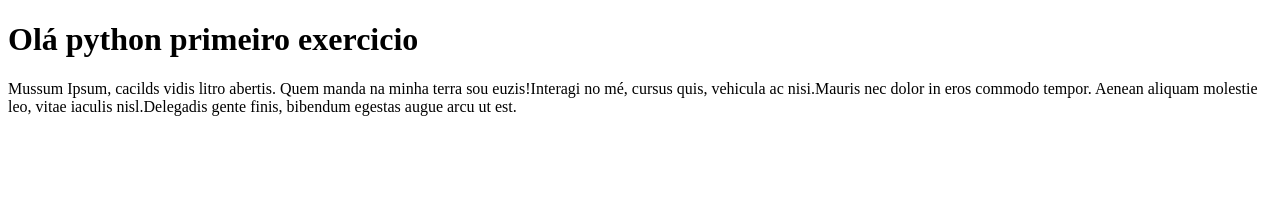
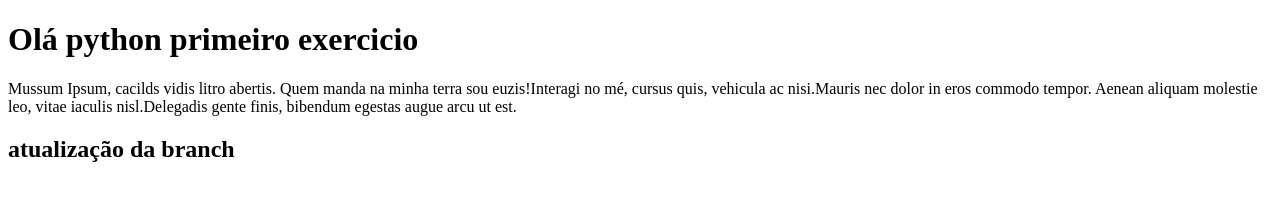
Before and after one commit to Guilherme-biazioli/exercicio-python, a plain HTML site: page index.html in a window 1280 px wide. Drawn offline with Linux system fonts and the light colour scheme.

Commit message:
atualização da branch

```diff
--- a/index.html
+++ b/index.html
@@ -11,6 +11,6 @@
 
     <P>Mussum Ipsum, cacilds vidis litro abertis. Quem manda na minha terra sou euzis!Interagi no mé, cursus quis, vehicula ac nisi.Mauris nec dolor in eros commodo tempor. Aenean aliquam molestie leo, vitae iaculis nisl.Delegadis gente finis, bibendum egestas augue arcu ut est.</P>
 
-
+    <h2> atualização da branch </h2>
 </body>
 </html>
```
